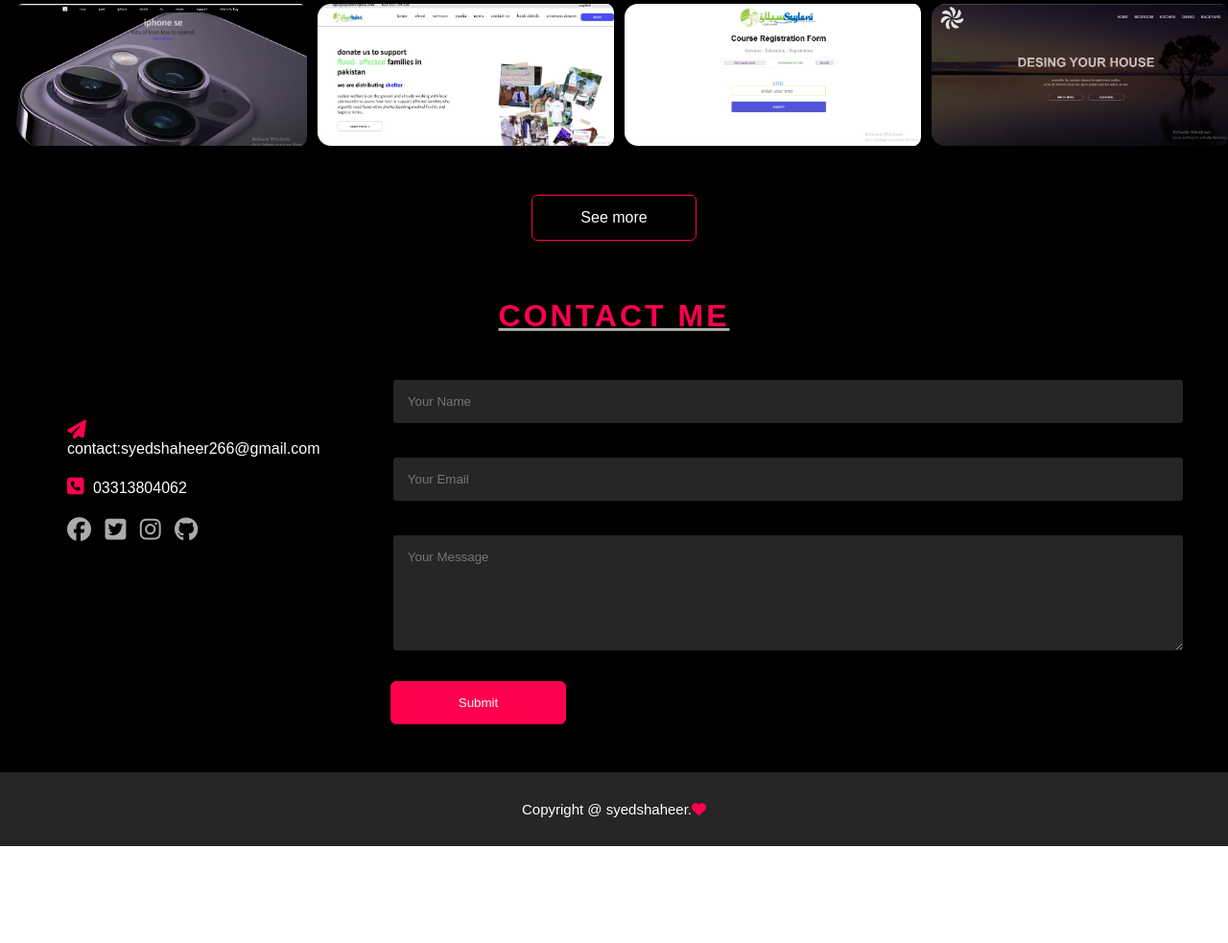
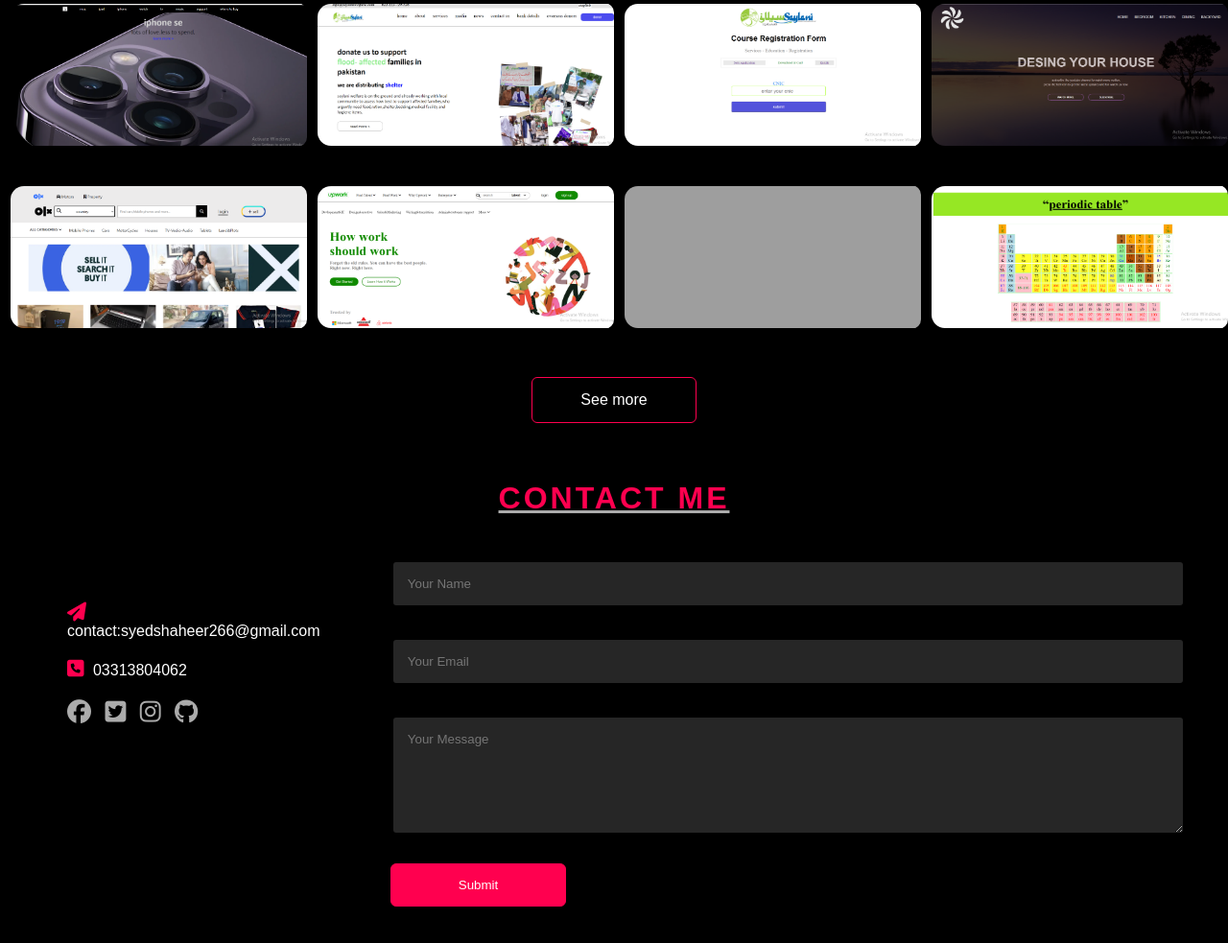
Before and after one commit to SyedShaheer01/My_Portfolio, a plain HTML site: page index.html in a window 1280 px wide. Shown: the part 953-1936 px from the top of the page at 96% size. Before the commit the page ends 1835 px from the top, so only its background shows below. Drawn offline with Linux system fonts and the light colour scheme; grey boxes are pictures that could not be loaded.

Commit message:
first commit

```diff
--- a/index.html
+++ b/index.html
@@ -121,9 +121,58 @@
             </div>
         </div>
 
+
+
+
+
     </div>
-    <a href="#" class="btn">See more</a>
+
+    <div class="screen">
+        <div class="work">
+            <!-- <a href="https://syedshaheer01.github.io/Apple_website/" target="_blank"> -->
+                <img src="./Screenshot (9).png" alt="" width="300" height="150"></a>
+                <div class="layer">
+                    <h3 style="color: white;">OLX Website</h3>
+                    <p style="color: white;">olx page.</p>
+                    <a href="https://syedshaheer01.github.io/OLX/" target="_blank"><i class="fa-solid fa-up-right-from-square"></i></a>
+
+                </div>
+            </div>
+            <div class="work">
+                <a href="https://syedshaheer01.github.io/saylani_web/" target="_blank">
+                    <img src="./Screenshot (10).png" alt="" width="300" height="150"></a>
+                    <div class="layer">
+                        <h3 style="color: white;">Up Work website</h3>
+                        <p style="color: white;">  up work page.</p>
+                        <a href="https://syedshaheer01.github.io/upwork/" target="_blank"><i class="fa-solid fa-up-right-from-square"></i></a>
+
+                    </div>
+                </div>
+                <div class="work">
+                    <!-- <a href="https://syedshaheer01.github.io/form/" target="_blank"> -->
+                        <img src="./Screenshot (11).png" alt="" width="300" height="150"></a>
+                        <div class="layer">
+                            <h3 style="color: white;">UI Form</h3>
+        <p style="color: white;"> form</p>
+        <a href="https://syedshaheer01.github.io/Registation_form/" target="_blank"><i class="fa-solid fa-up-right-from-square"></i></a>
+
+        </div>
+        </div>
+
+        <div class="work">
+<!-- <a href="https://syedshaheer01.github.io/form/" target="_blank"> -->
+
+    <img src="./Screenshot (12).png" alt="" width="300" height="150"></a>
+    <div class="layer">
+        <h3 style="color: white;">Periodic table</h3>
+        <p style="color: white;">table</p>
+        <a href="/" target="_blank"><i class="fa-solid fa-up-right-from-square"></i></a>
+
+    </div>
 </div>
+
+</div>
+<a href="#" class="btn">See more</a>
 </div>
 <div id="contact">
     <h1 class="heading2" >CONTACT ME</h1>
--- a/style.css
+++ b/style.css
@@ -395,12 +395,13 @@ form input, form textarea{
 }
 .mypara{
     font-size: 7px;
-    padding-right: 10px;
+    /* padding-right: 10px; */
     width: 100%;
+
 
 }
 .run{
-    margin-left: -15px
+    /* margin-left: 10px */
 }
 .myimg{
     width: 60px;
@@ -414,6 +415,8 @@ form input, form textarea{
     margin-right:10px;
     margin-top: 1px ;
   margin-bottom: 0px;
+  /* width: 100%; */
+  /* margin-left: -px; */
 
 
 }
```
Also changed, not shown: Screenshot (10).png (added), Screenshot (12).png (added), Screenshot (9).png (added), 1 other file.
